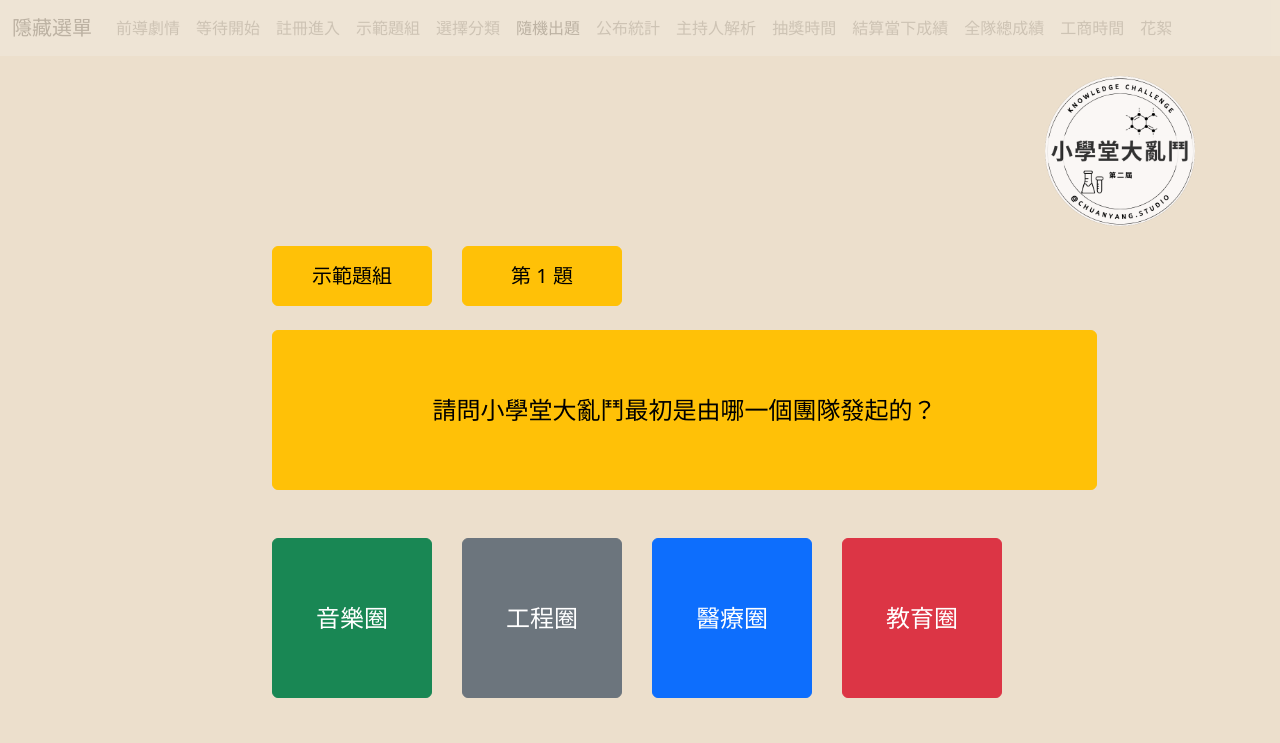
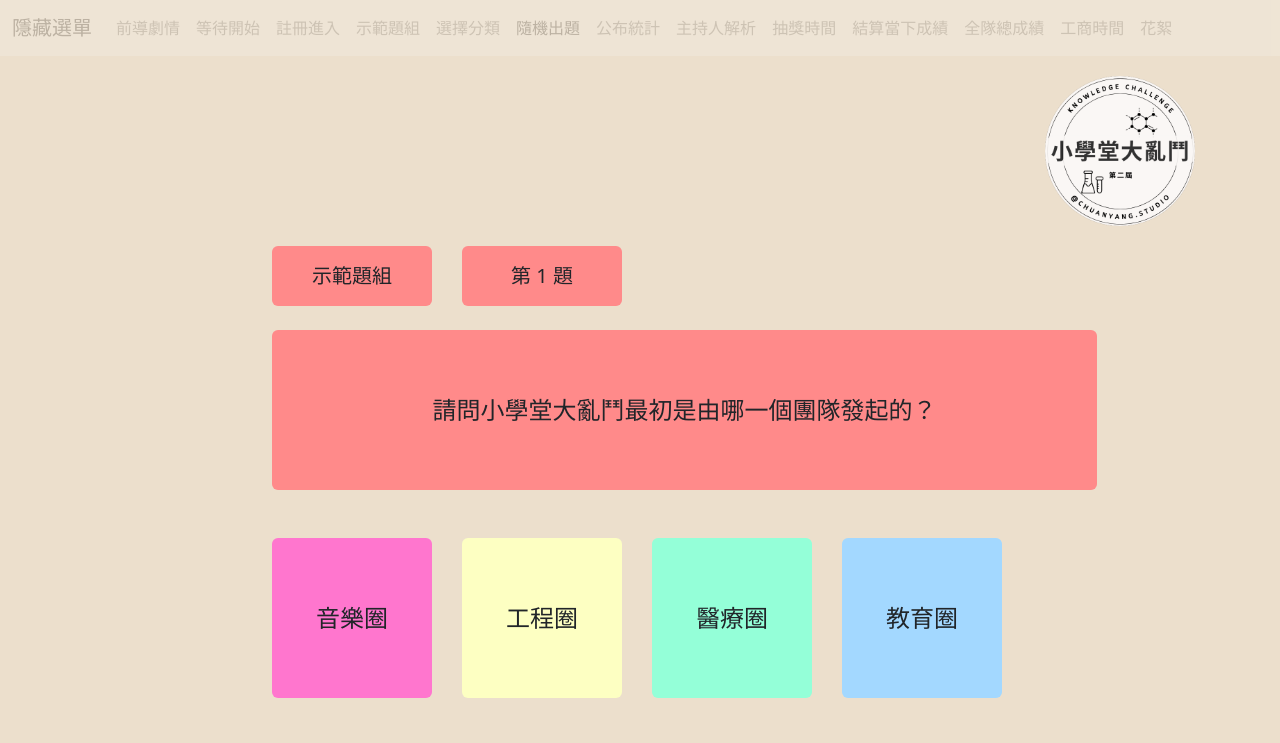
Before and after one commit to chang5709/animated-spoon, a plain HTML site: page public/show-question.html in a window 1280 px wide. Shown: the top 743 px of the page. Drawn offline with nearby package versions, Linux system fonts and the light colour scheme.

Commit message:
Update show-question.html

```diff
--- a/public/show-question.html
+++ b/public/show-question.html
@@ -26,22 +26,46 @@
         height: 160px;
       }
 
-      .btn-category {
-        width: 160px;
-        height: 160px;
-        font-size: 24px;
-      }
-
       .btn-desc {
         width: 825px;
         height: 160px;
         font-size: 24px;
+        background-color: #FF8A8A;
       }
 
       .btn-meta {
         width: 160px;
         height: 60px;
         font-size: 20px;
+        background-color: #FF8A8A;
+      }
+
+      .btn-option1 {
+        width: 160px;
+        height: 160px;
+        font-size: 24px;
+        background-color: #FF76CE;
+      }
+
+      .btn-option2 {
+        width: 160px;
+        height: 160px;
+        font-size: 24px;
+        background-color: #FDFFC2;
+      }
+
+      .btn-option3 {
+        width: 160px;
+        height: 160px;
+        font-size: 24px;
+        background-color: #94FFD8;
+      }
+
+      .btn-option4 {
+        width: 160px;
+        height: 160px;
+        font-size: 24px;
+        background-color: #A3D8FF;
       }
     </style>
   </head>
@@ -107,17 +131,17 @@
       <div class="row">
         <div class="col-2"></div>
         <div class="col-2">
-          <button class="btn btn-warning btn-meta">示範題組</button>
+          <button class="btn btn-meta">示範題組</button>
         </div>
         <div class="col-2">
-          <button class="btn btn-warning btn-meta">第 1 題</button>
+          <button class="btn btn-meta">第 1 題</button>
         </div>
       </div>
       <br>
       <div class="row">
         <div class="col-2"></div>
         <div class="col-8">
-          <button class="btn btn-warning btn-desc">請問小學堂大亂鬥最初是由哪一個團隊發起的？</button>
+          <button class="btn btn-desc">請問小學堂大亂鬥最初是由哪一個團隊發起的？</button>
         </div>
         <div class="col-2"></div>
       </div>
@@ -125,16 +149,16 @@
       <div class="row">
         <div class="col-2"></div>
         <div class="col-2">
-          <button class="btn btn-success btn-category">音樂圈</button>
+          <button class="btn btn-option1">音樂圈</button>
         </div>
         <div class="col-2">
-          <button class="btn btn-secondary btn-category">工程圈</button>
+          <button class="btn btn-option2">工程圈</button>
         </div>
         <div class="col-2">
-          <button class="btn btn-primary btn-category">醫療圈</button>
+          <button class="btn btn-option3">醫療圈</button>
         </div>
         <div class="col-2">
-          <button class="btn btn-danger btn-category">教育圈</button>
+          <button class="btn btn-option4">教育圈</button>
         </div>
         <div class="col-2"></div>
       </div>
```
